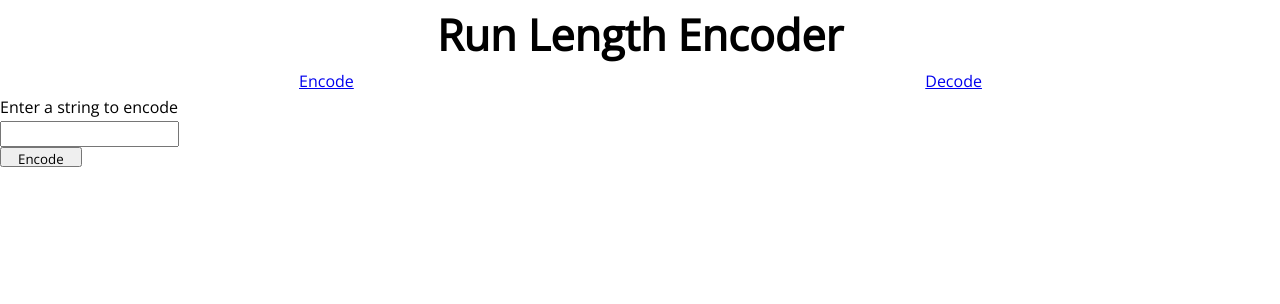
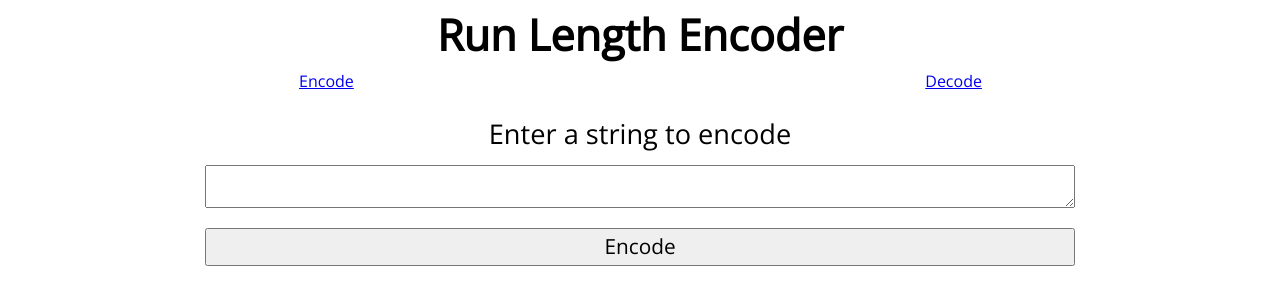
Before and after one commit to Aydivv/RLE, a React (Create React App) app in the folder rle/: page / in a window 1280 px wide. Shown: the top 304 px of the page. Built offline with nearby package versions, Linux system fonts and the light colour scheme.

Commit message:
Encoded functionality and css position completed

```diff
--- a/rle/package.json
+++ b/rle/package.json
@@ -10,6 +10,7 @@
     "react-dom": "^17.0.2",
     "react-router-dom": "^6.2.1",
     "react-scripts": "^5.0.0",
+    "react-textarea-autosize": "^8.3.3",
     "web-vitals": "^2.1.4"
   },
   "scripts": {
--- a/rle/src/Encode.js
+++ b/rle/src/Encode.js
@@ -1,28 +1,50 @@
 import React, { useState } from "react";
 import "./css/Encode.css";
 import { encoder } from "./logic";
+import TextareaAutosize from 'react-textarea-autosize';
 
 function Encode() {
-    const [string, setString] = useState("");
-    const [output, setOutput] = useState("");
-    const [caseToggle, setCaseToggle] = useState(true)
+  const [string, setString] = useState("");
+  const [output, setOutput] = useState("");
+  const [caseToggle, setCaseToggle] = useState(true);
 
-    const encode = e => {
-        e.preventDefault()
+  const encode = (e) => {
+    e.preventDefault();
 
-        let input = string.replace(/\s+/g,' ')
-        setOutput(encoder(input,caseToggle))
-    }
+    console.log(string)
+    let input = string.replace(/\s+/g, " ");
+    setOutput(encoder(input, caseToggle));
+  };
   return (
     <div className="encode__container">
-      <p>Enter a string to encode</p>
-      <form>
-      <input className="encode__input" value ={string} onChange={e => setString(e.target.value)} type="text"></input>
-      <button className="encode__submit" onClick={encode} type="submit"> Encode </button>
-      </form>
-      <p className="encode__output">{output || ""}</p>
+      <div className="encode__items">
+        <div className="encode__item">
+          <p className="encode__inputText">Enter a string to encode</p>
+        </div>
+        <div className="encode__item">
+          <form className="encode__form">
+            <TextareaAutosize
+              className="encode__input"
+              value={string}
+              onChange={(e) => {setString(e.target.value)}}
+            />
+            <button
+              className="encode__submit"
+              onClick={encode}
+              type="submit"
+            >
+              {" "}
+              Encode{" "}
+            </button>
+          </form>
+        </div>
+        <div className="encode__item">
+          <p className="encode__outputText">{output || ""}</p>
+        </div>
+      </div>
     </div>
   );
 }
 
+
 export default Encode;
--- a/rle/src/css/Encode.css
+++ b/rle/src/css/Encode.css
@@ -1,6 +1,47 @@
+.encode__container{
+    width: 100%;
+    display: flex;
+    justify-content: center;
+}
+
+.encode__items{
+    width: 85%;
+    display: flex;
+    flex-direction: column;
+    align-items: center;
+    margin: 0.8rem auto;
+}
+
+.encode__item{
+    margin: 0.3rem auto;
+    width: 100%;
+    text-align: center;
+}
+
+.encode__form{
+    display: flex;
+    align-items: center;
+    flex-direction: column;
+    width: 100%;
+}
+
 .encode__submit{
-    padding-left: 1rem;
-    padding-right: 1rem;
-    height: 1.3rem;
+    margin-top: 20px;
+    display: block;
+    width: 80%;
+    font-size: 1.3rem;
+}
+
+.encode__input{
+    width: 80%;
+    padding: 10px 15px;
+}
+
+.encode__inputText{
+    font-size: 1.7rem;
+}
+
+.encode__outputText{
+    text-align: center;
     display: block;
 }
```
Also changed, not shown: 1 other file (tests, documents, lock files or other folders).
